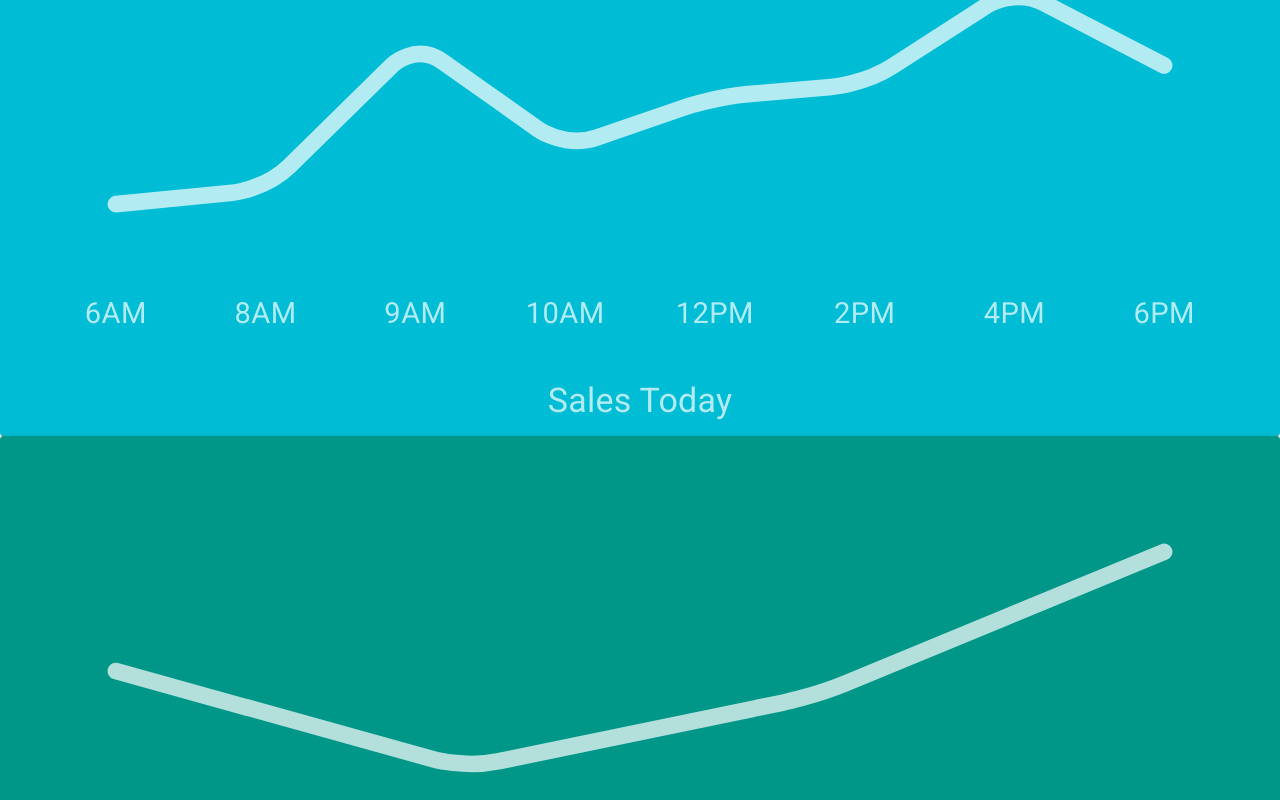
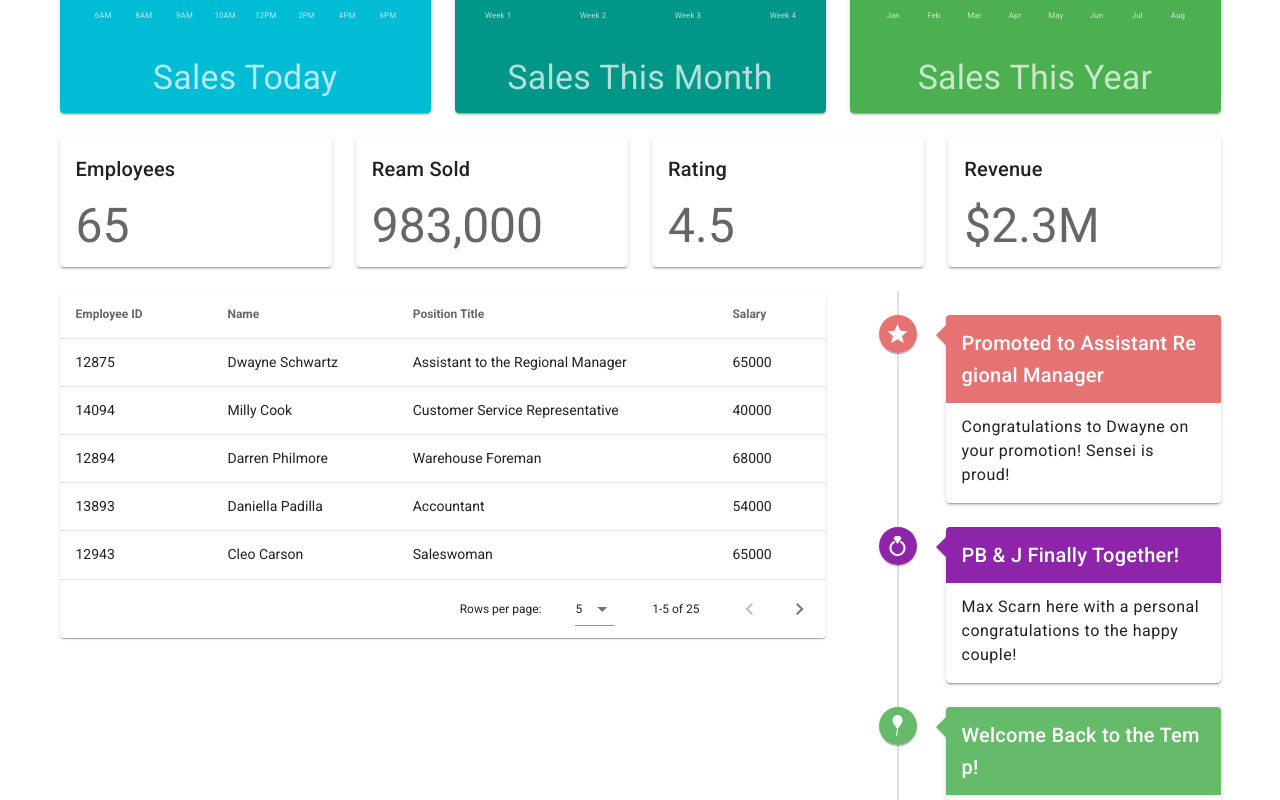
Before and after one commit to DtecIndustries/vue-vuetify, a Vue app: page /dashboard in a window 1280 px wide. Shown: the part 240-1040 px from the top of the page. Built offline with nearby package versions, Linux system fonts and the light colour scheme.

Commit message:
layout using vuetify

```diff
--- a/src/views/Dashboard.vue
+++ b/src/views/Dashboard.vue
@@ -1,27 +1,47 @@
 <template>
-  <div>
+  <v-container>
     <h1>Dashboard</h1>
 
-    <SalesGraph v-for="sale in sales" :key="`${sale.title}`" :sale="sale" />
+    <!-- sales -->
+    <v-row>
+      <v-col v-for="sale in sales" :key="`${sale.title}`" cols="12" md="4">
+        <SalesGraph :sale="sale" />
+      </v-col>
+    </v-row>
 
-    <StatisticCard
-      v-for="statistic in statistics"
-      :key="`${statistic.title}`"
-      :statistic="statistic"
-    />
+    <!-- stats -->
+    <v-row>
+      <v-col
+        v-for="statistic in statistics"
+        :key="`${statistic.title}`"
+        cols="12"
+        md="6"
+        lg="3"
+      >
+        <StatisticCard
+          :statistic="statistic"
+        />
+      </v-col>
+    </v-row>
 
-    <EmployeesTable :employees="employees" @select-employee="setEmployee" />
+    <!-- table and timeline -->
+    <v-row>
+      <v-col cols="12" md="8">
+        <EmployeesTable :employees="employees" @select-employee="setEmployee" />
+      </v-col>
+      <v-col cols="12" md="4">
+        <EventTimeline :timeline="timeline" />
+      </v-col>
+    </v-row>
 
-    <EventTimeline :timeline="timeline" />
-
-    <v-snackbar v-model="snackbar">
+    <v-snackbar v-model="snackbar" :left="$vuetify.breakpoint.mdAndUp">
       You have selected {{ selectedEmployee.name }},
       {{ selectedEmployee.title }}
       <v-btn color="pink" text @click="snackbar = false">
         Close
       </v-btn>
     </v-snackbar>
-  </div>
+  </v-container>
 </template>
 
 <script>
```
